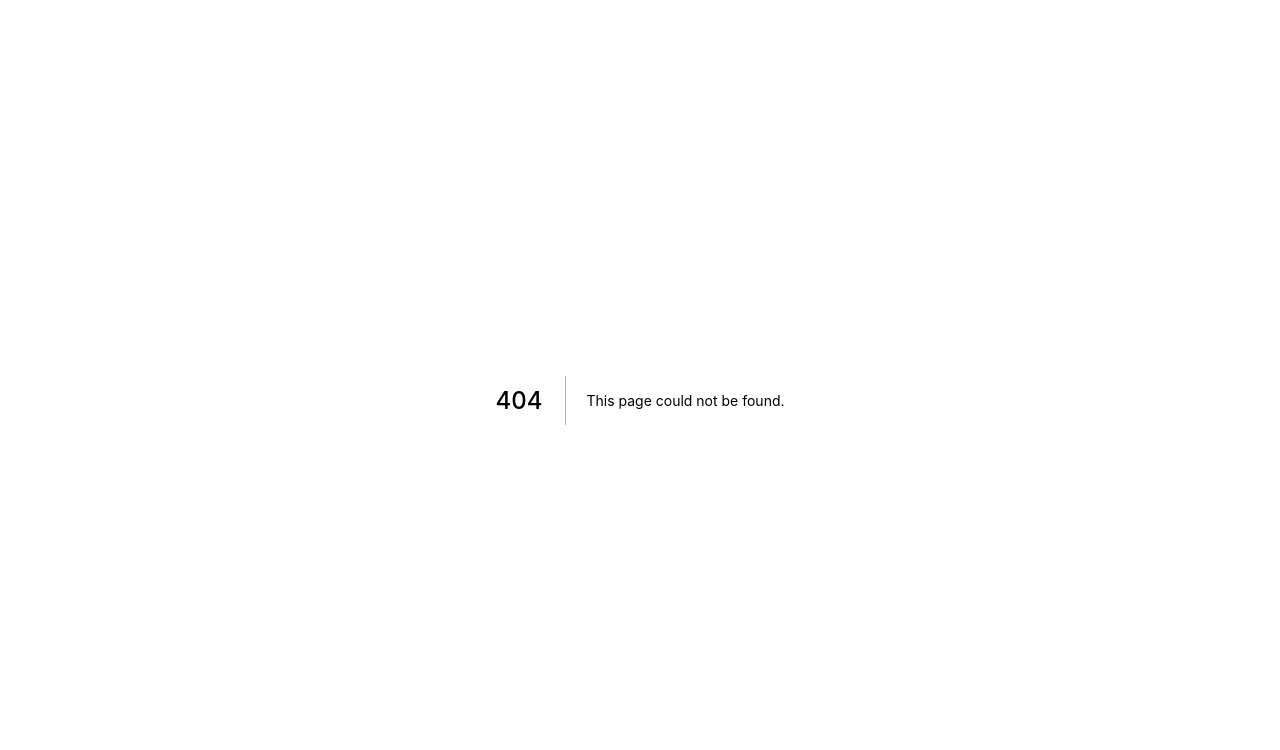
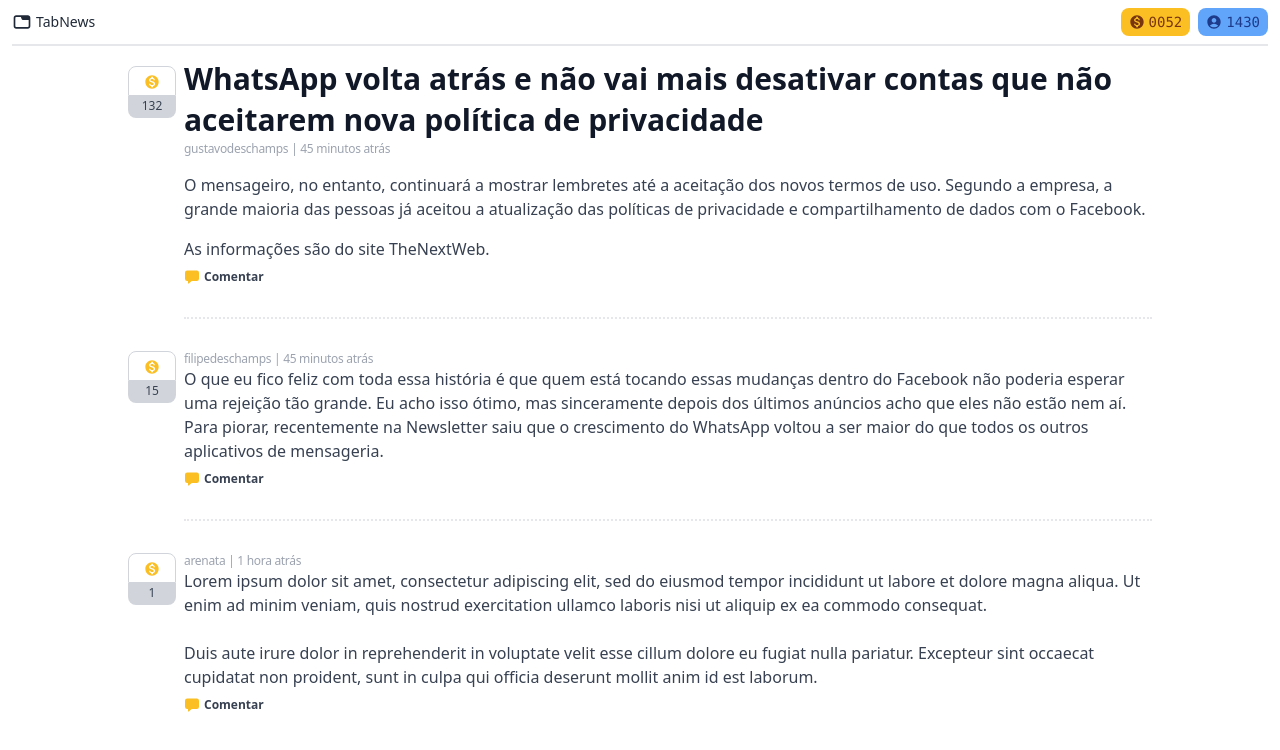
Before and after one commit to ZomerJoop/tabnews.com.br, a Next.js app: page /post-01 in a window 1280 px wide. Before the commit this address had no page. Shown: the top 750 px of the page. Built offline with nearby package versions, Linux system fonts and the light colour scheme.

Commit message:
layout: add post-01 layout

```diff
--- a/pages/home-08.js
+++ b/pages/home-08.js
@@ -217,9 +217,11 @@
               </a>
             </Link>
             <div className="flex-1 overflow-hidden">
-              <div className="text-base font-semibold leading-snug text-gray-900">
-                {news.title}
-              </div>
+              <Link href="/post-01">
+                <a className="inline-block text-base font-semibold leading-snug text-gray-900">
+                  {news.title}
+                </a>
+              </Link>
               <div className="text-xs tracking-tight text-gray-400 truncate">
                 {/* <IoChatbox className="w-3 h-3 mr-0.5 inline-block" /> */}
                 {getCommentsCount(news)} comentários | {news.date} |{" "}
--- /dev/null
+++ b/pages/post-01.js
@@ -0,0 +1,153 @@
+import Link from "next/link";
+import { CgTab } from "react-icons/cg";
+import { IoChatbox } from "react-icons/io5";
+import { BsArrowReturnRight } from "react-icons/bs";
+import { FaStar } from "react-icons/fa";
+import { VscCircleFilled } from "react-icons/vsc";
+import { MdStars } from "react-icons/md";
+import { MdAccountCircle } from "react-icons/md";
+import { MdMonetizationOn } from "react-icons/md";
+import { RiMoneyDollarCircleFill } from "react-icons/ri";
+
+import { username } from "react-lorem-ipsum";
+import { LoremIpsum } from "lorem-ipsum";
+
+export default function Home() {
+  return (
+    <div>
+      <header className="container pl-3 pr-3 m-auto">
+        <nav className="flex items-center justify-between pt-2 pb-2 mb-3 border-b-2 border-gray-200">
+          <div className="flex items-center space-x-1 text-gray-800">
+            <CgTab className="w-5 h-5" />
+            <span className="text-sm font-medium">TabNews</span>
+          </div>
+          <div className="flex space-x-2">
+            <div className="flex items-center pt-1 pb-1 pl-2 pr-2 font-mono text-sm text-yellow-900 bg-yellow-400 rounded-lg">
+              <MdMonetizationOn className="w-4 h-4 mr-1" /> 0052
+            </div>
+            <div className="flex items-center pt-1 pb-1 pl-2 pr-2 font-mono text-sm text-blue-900 bg-blue-400 rounded-lg">
+              <MdAccountCircle className="w-4 h-4 mr-1" /> 1430
+            </div>
+          </div>
+        </nav>
+      </header>
+
+      <div className="container pl-3 pr-3 m-auto">
+        <Post />
+      </div>
+    </div>
+  );
+}
+
+function Post() {
+  return (
+    <div className="max-w-5xl m-auto">
+      <div className="flex font-sans">
+        <Link href="#">
+          <a className="flex flex-col items-center self-start mt-2 mr-2 ">
+            <div className="w-12 pt-1 pb-1 text-sm font-bold text-center border border-gray-300 rounded-lg rounded-b-none">
+              <MdMonetizationOn className="inline-block w-4 h-4 text-yellow-400 " />
+            </div>
+            <div className="w-full pb-1 text-xs text-center pt-0.5 rounded-lg rounded-t-none bg-gray-300 text-gray-700">
+              132
+            </div>
+          </a>
+        </Link>
+        <div className="flex-1 overflow-hidden">
+          <h1 className="text-3xl font-semibold leading-snug text-gray-900">
+            WhatsApp volta atrás e não vai mais desativar contas que não
+            aceitarem nova política de privacidade
+          </h1>
+          <div className="text-xs tracking-tight text-gray-400 truncate">
+            gustavodeschamps | 45 minutos atrás
+          </div>
+
+          <p className="mt-4 text-gray-700">
+            O mensageiro, no entanto, continuará a mostrar lembretes até a
+            aceitação dos novos termos de uso. Segundo a empresa, a grande
+            maioria das pessoas já aceitou a atualização das políticas de
+            privacidade e compartilhamento de dados com o Facebook.
+          </p>
+          <p className="mt-4 text-gray-700">
+            As informações são do site TheNextWeb.
+          </p>
+        </div>
+      </div>
+
+      <div className="flex items-center mt-2 text-xs font-semibold text-gray-700 ml-14">
+        <IoChatbox className="w-4 h-4 mr-1 text-yellow-400" /> Comentar
+      </div>
+
+      <hr className="mt-8 mb-8 border-t-2 border-gray-200 border-dotted ml-14" />
+
+      <div className="flex font-sans">
+        <Link href="#">
+          <a className="flex flex-col items-center self-start mr-2 ">
+            <div className="w-12 pt-1 pb-1 text-sm font-bold text-center border border-gray-300 rounded-lg rounded-b-none">
+              <MdMonetizationOn className="inline-block w-4 h-4 text-yellow-400" />
+            </div>
+            <div className="w-full pb-1 text-xs text-center pt-0.5 rounded-lg rounded-t-none bg-gray-300 text-gray-700">
+              15
+            </div>
+          </a>
+        </Link>
+        <div className="flex-1 overflow-hidden">
+          <div className="text-xs tracking-tight text-gray-400 truncate">
+            filipedeschamps | 45 minutos atrás
+          </div>
+
+          <p className="text-gray-700">
+            O que eu fico feliz com toda essa história é que quem está tocando
+            essas mudanças dentro do Facebook não poderia esperar uma rejeição
+            tão grande. Eu acho isso ótimo, mas sinceramente depois dos últimos
+            anúncios acho que eles não estão nem aí. Para piorar, recentemente
+            na Newsletter saiu que o crescimento do WhatsApp voltou a ser maior
+            do que todos os outros aplicativos de mensageria.
+          </p>
+
+          <div className="flex items-center mt-2 text-xs font-semibold text-gray-700">
+            <IoChatbox className="w-4 h-4 mr-1 text-yellow-400" /> Comentar
+          </div>
+        </div>
+      </div>
+
+      <hr className="mt-8 mb-8 border-t-2 border-gray-200 border-dotted ml-14" />
+
+      <div className="flex font-sans">
+        <Link href="#">
+          <a className="flex flex-col items-center self-start mr-2 ">
+            <div className="w-12 pt-1 pb-1 text-sm font-bold text-center border border-gray-300 rounded-lg rounded-b-none">
+              <MdMonetizationOn className="inline-block w-4 h-4 text-yellow-400" />
+            </div>
+            <div className="w-full pb-1 text-xs text-center pt-0.5 rounded-lg rounded-t-none bg-gray-300 text-gray-700">
+              1
+            </div>
+          </a>
+        </Link>
+        <div className="flex-1 overflow-hidden">
+          <div className="text-xs tracking-tight text-gray-400 truncate">
+            arenata | 1 hora atrás
+          </div>
+
+          <p className="text-gray-700">
+            Lorem ipsum dolor sit amet, consectetur adipiscing elit, sed do
+            eiusmod tempor incididunt ut labore et dolore magna aliqua. Ut enim
+            ad minim veniam, quis nostrud exercitation ullamco laboris nisi ut
+            aliquip ex ea commodo consequat.
+          </p>
+
+          <p className="mt-6 text-gray-700">
+            Duis aute irure dolor in reprehenderit in voluptate velit esse
+            cillum dolore eu fugiat nulla pariatur. Excepteur sint occaecat
+            cupidatat non proident, sunt in culpa qui officia deserunt mollit
+            anim id est laborum.
+          </p>
+
+          <div className="flex items-center mt-2 text-xs font-semibold text-gray-700">
+            <IoChatbox className="w-4 h-4 mr-1 text-yellow-400" /> Comentar
+          </div>
+        </div>
+      </div>
+    </div>
+  );
+}
```
